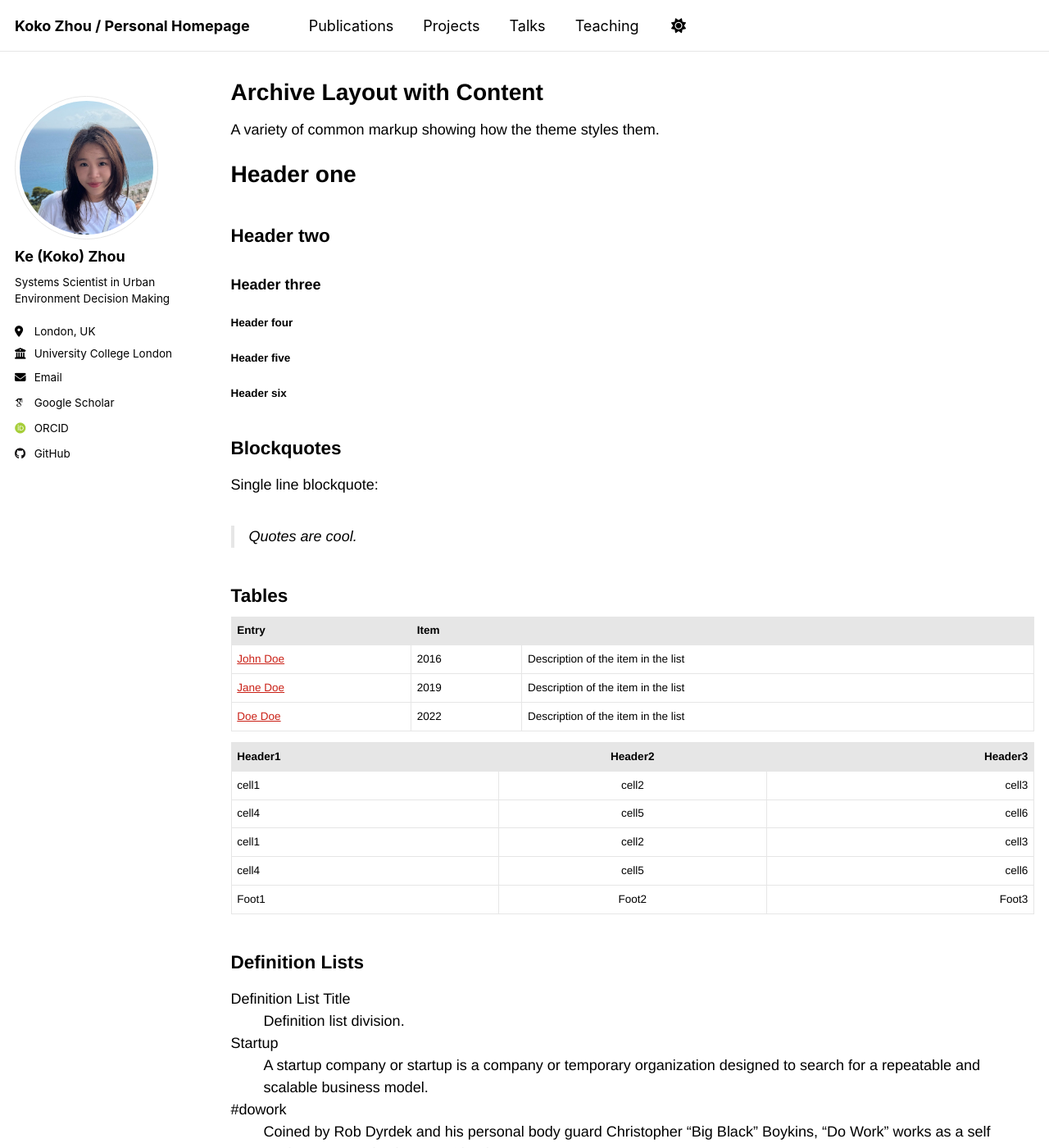
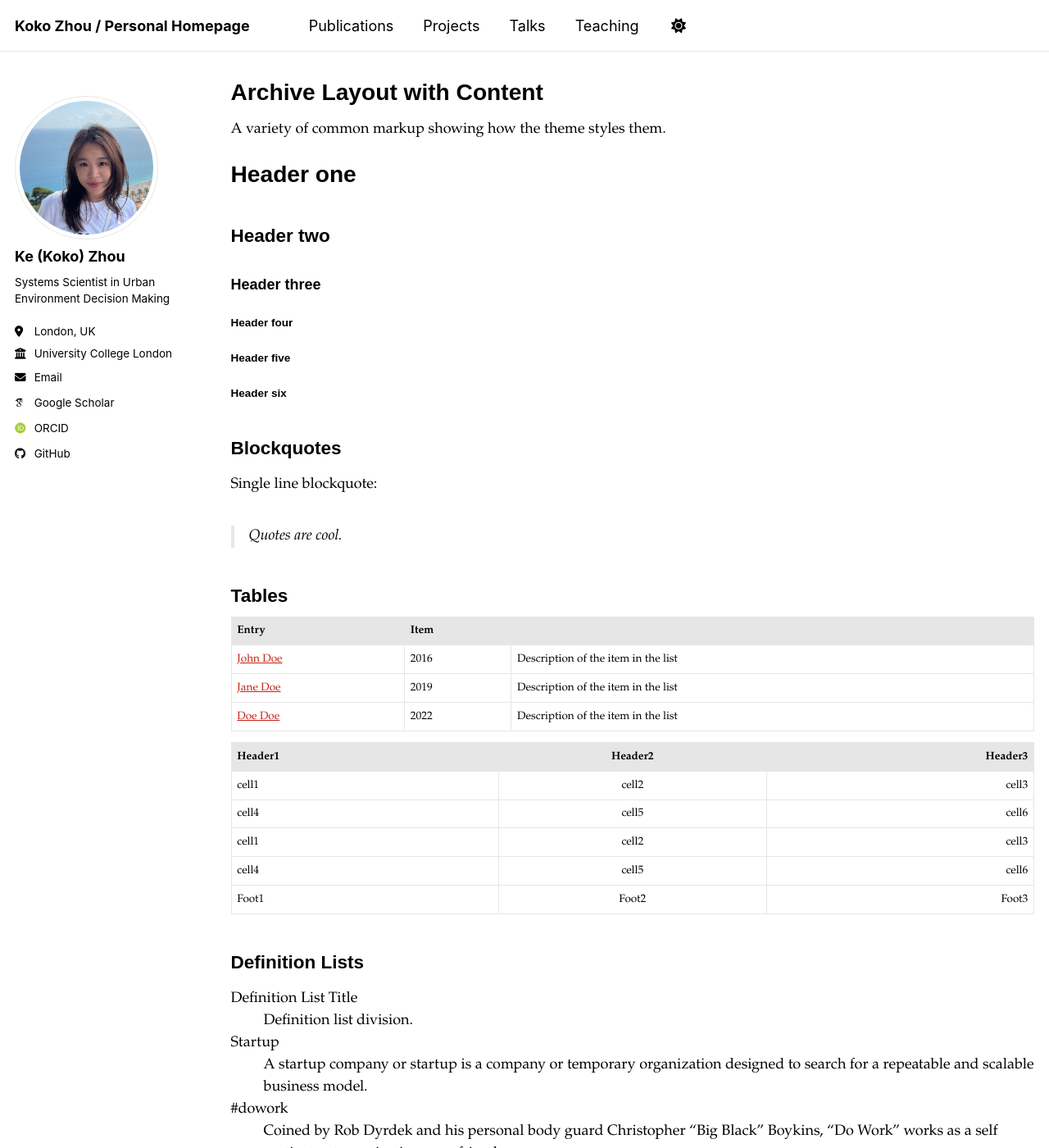
Before and after one commit to kokozhou/kokozhou.github.io, a Jekyll site: the page built from _pages/archive-layout-with-content.md, in a window 1280 px wide and 1400 px high. Shown: the whole window at 82% size. Built offline with Jekyll 4.4.1, drawn with Linux system fonts in a browser that asks for light colours; some web fonts are replaced.

Commit message:
font chnage

```diff
--- a/_sass/_themes.scss
+++ b/_sass/_themes.scss
@@ -18,6 +18,7 @@ $serif                      : Georgia, Times, serif;
 $sans-serif                 : -apple-system, ".SFNSText-Regular", "San Francisco", "Roboto", "Segoe UI", "Helvetica Neue", "Lucida Grande", Arial, sans-serif;
 $monospace                  : Monaco, Consolas, "Lucida Console", monospace;
 
+
 /* Sans serif typefaces */
 $sans-serif-narrow          : $sans-serif;
 $helvetica                  : Helvetica, "Helvetica Neue", Arial, sans-serif;
@@ -28,6 +29,8 @@ $times                      : Times, serif;
 $bodoni                     : "Bodoni MT", serif;
 $calisto                    : "Calisto MT", serif;
 $garamond                   : Garamond, serif;
+$edita             : "Edita", serif;
+
 
 /* Type scale */
 $type-size-1                : 2.441em;  // ~39.056px
@@ -39,9 +42,9 @@ $type-size-6                : 0.75em;   // ~12px
 $type-size-7                : 0.6875em; // ~11px
 $type-size-8                : 0.625em;  // ~10px
 
-$global-font-family         : "Helvetica Neue", Arial, sans-serif;
-$header-font-family         : "Helvetica Neue", Arial, sans-serif;
-$caption-font-family        : "Georgia", Times, serif;
+$global-font-family  : Garamond, serif;
+$header-font-family  : "Noto Sans SemiCondensed SemiBold", sans-serif;
+$caption-font-family : "Georgia", Times, serif;
 
 /* ==========================================================================
    Breakpoints
```
